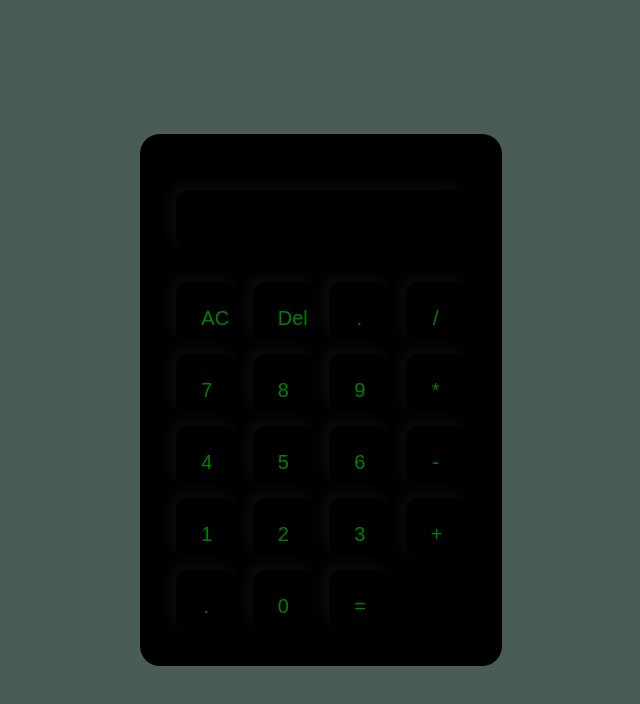
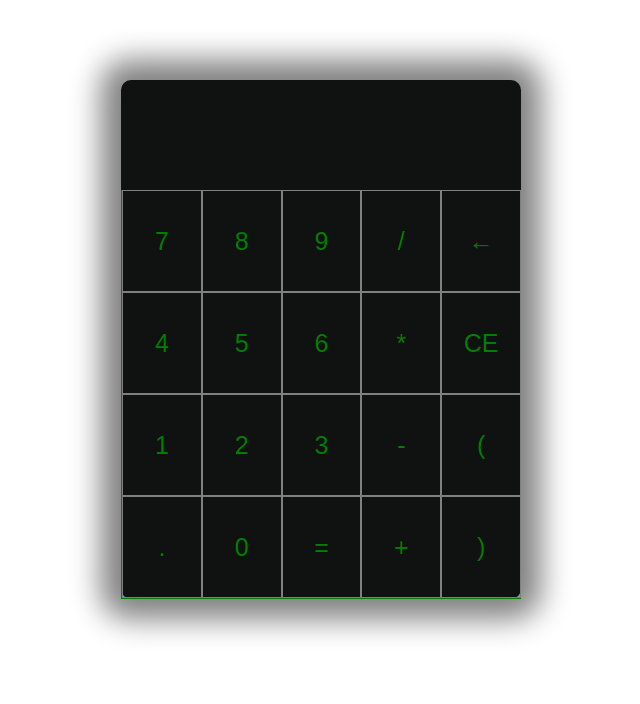
Before and after one commit to yanianyan/exercise_calculator, a plain HTML site: page index.html in a window 1280 px wide. Shown: the whole page, without its empty margins (319-959 px from the left). Drawn offline with Linux system fonts and the light colour scheme.

Commit message:
changed the UI

```diff
--- a/index.html
+++ b/index.html
@@ -9,42 +9,31 @@
 <body>
 
     <div class="container">
-        <div class="calculator">
-            <form>
-                <div class="display">
-                    <input type="text" name="display">
-                </div>
-                <div>
-                    <input type="button" value="AC">
-                    <input type="button" value="Del">
-                    <input type="button" value=".">
-                    <input type="button" value="/">
-                </div>
-                <div>
-                    <input type="button" value="7">
-                    <input type="button" value="8">
-                    <input type="button" value="9">
-                    <input type="button" value="*">
-                </div>
-                <div>
-                    <input type="button" value="4">
-                    <input type="button" value="5">
-                    <input type="button" value="6">
-                    <input type="button" value="-">
-                </div>
-                <div>
-                    <input type="button" value="1">
-                    <input type="button" value="2">
-                    <input type="button" value="3">
-                    <input type="button" value="+">
-                </div>
-                <div>
-                    <input type="button" value=".">
-                    <input type="button" value="0">
-                    <input type="button" value="=">
-                </div>
-            </form>
-        </div>
+            <div id="display"></div>
+            <div class="buttons">
+                <div class="button">7</div>
+                <div class="button">8</div>
+                <div class="button">9</div>
+                <div class="button">/</div>
+                <div class="button">&larr;</div>
+                <div class="button">4</div>
+                <div class="button">5</div>
+                <div class="button">6</div>
+                <div class="button">*</div>
+                <div class="button">CE</div>
+                <div class="button">1</div>
+                <div class="button">2</div>
+                <div class="button">3</div>
+                <div class="button">-</div>
+                <div class="button">(</div>
+                <div class="button">.</div>
+                <div class="button">0</div>
+                <div class="button">=</div>
+                <div class="button">+</div>
+                <div class="button">)</div>
+
+            </div>
     </div>
+    <script src="index.js"></script>
 </body>
 </html>
--- a/styles.css
+++ b/styles.css
@@ -2,44 +2,33 @@
     padding: 0;
     margin: 0;
     font-family:Arial, Helvetica, sans-serif;
-    box-sizing: border-box;
+
 }
 
 
 .container{
-    width: 100%;
-    height: 100vh;
-    background-color: rgb(74, 92, 86);
-    display: flex;
-    align-items: center;
-    justify-content: center;
+    max-width: 400px;
+    margin: 10vh auto 0  auto;
+    background-color: rgb(16, 17, 17);
+    border-radius: 10px;
+    box-shadow: 0px 0px 30px 20px gray;
 }
-
-.calculator{
-    background-color: black;
-    padding: 30px;
-    border-radius: 20px;
+#display{
+    height: 70px;
+    padding: 20px;
+    font-size: 25px;
 
 }
-.calculator form input{
-    border: 0;
-    padding: 25px;
-    outline: 0;
-    margin: 6px;
-    border-radius: 13px;
-    width: 60px;
-    height: 60px;
-    background: transparent;
-    font-size: 20px;
-    box-shadow: -5px -5px 15px rgba(158, 109, 109, 0.1);
-    color: green;
-    cursor: pointer;
+.buttons{
+   display: grid;
+   border-left: 1px solid green;
+   border-bottom: 1px solid green;
+   color: green;
+   grid-template-columns: 1fr 1fr 1fr 1fr 1fr;
+   font-size: 25px;
 }
-form .display{
-    display: flex;
-    justify-content: flex-end;
-    margin: 20px 0;
+.button{
+    border: 0.5px solid gray ;
+    text-align: center;
+    line-height: 100px;
 }
-form .display input{
-    flex: 1;
-}
```
Also changed, not shown: index.js (added).
